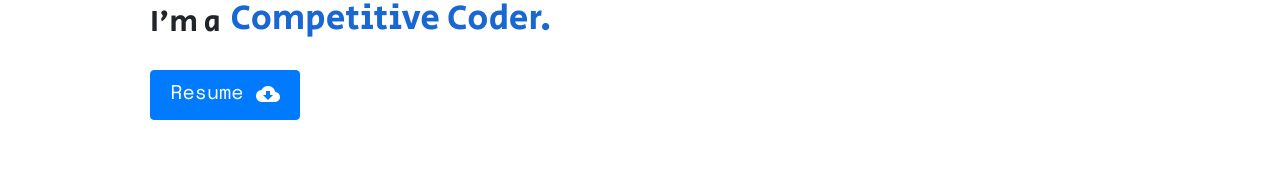
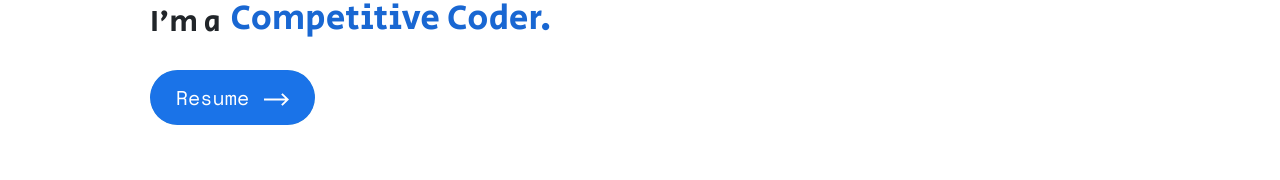
Before and after one commit to ac-ayan/ac-ayan.github.io, a React (Create React App) app: page / in a window 1280 px wide. Shown: the part 415-595 px from the top of the page. Built offline with nearby package versions, Linux system fonts and the light colour scheme; no server answers; a web font is replaced by a local one.

Commit message:
Adding new Resume Button and toggle icon

```diff
--- a/src/components/Contact.js
+++ b/src/components/Contact.js
@@ -45,7 +45,7 @@ function Contact() {
     var fields = $(".ss-item-required")
       .find("select, textarea, input")
       .serializeArray();
-    console.log(fields);
+    // console.log(fields);
     $.each(fields, function (i, field) {
       // alert(field.name + " is required");
       if (!field.value) {
--- a/src/components/Header.js
+++ b/src/components/Header.js
@@ -11,7 +11,7 @@ function Header() {
   return (
     <div className="header-section" name="home">
       <div className="text-section">
-        <p>Hi there!👋 My name is</p>
+        <p className="p-initial">Hi there!👋 My name is</p>
         <h2>
           Ayan Chakraborty
           <img
@@ -25,7 +25,8 @@ function Header() {
           B.Tech 3rd Year Student in Kalinga Instritute of Industrial
           Technology. Passionate about developing things with my utmost
           creativity and challenging myself to solve different problems with
-          coding.Travelling throughout the year to pursue the farthest expanses of Earth. ✌
+          coding.Travelling throughout the year to pursue the farthest expanses
+          of Earth. ✌
         </p>
         <div className="wrapper">
           <p>I'm a</p>
@@ -40,9 +41,39 @@ function Header() {
         {/* <button className="resume-button">Resume</button> */}
         <div className="header-footer">
           <div className="resume-button-div">
-            <Button variant="primary" className="resume-button" href="https://drive.google.com/file/d/1cpPKxxHwd_Mq3uPparE7wu6uDzWXRVSL/view?usp=sharing">
+            {/* <Button
+              variant="primary"
+              className="resume-button"
+              href="https://drive.google.com/file/d/1cpPKxxHwd_Mq3uPparE7wu6uDzWXRVSL/view?usp=sharing"
+            >
               Resume <CloudDownloadIcon />
-            </Button>
+            </Button> */}
+            <div class="btn-container">
+              <a style={{textDecoration:"none"}}
+              href="https://drive.google.com/file/d/1cpPKxxHwd_Mq3uPparE7wu6uDzWXRVSL/view?usp=sharing">
+                <button>
+                  <span class="text">Resume</span>
+                  <div class="icon-container">
+                    <div class="icon icon--left">
+                      <svg>
+                        <use xlinkHref="#arrow-right"></use>
+                      </svg>
+                    </div>
+                    <div class="icon icon--right">
+                      <svg>
+                        <use xlinkHref="#arrow-right"></use>
+                      </svg>
+                    </div>
+                  </div>
+                </button>
+              </a>
+            </div>
+
+            <svg style={{ display: "none" }}>
+              <symbol id="arrow-right" viewBox="0 0 20 10">
+                <path d="M14.84 0l-1.08 1.06 3.3 3.2H0v1.49h17.05l-3.3 3.2L14.84 10 20 5l-5.16-5z"></path>
+              </symbol>
+            </svg>
           </div>
           {/* <div>
             <span className="member-text">- Technical Member at</span>
--- a/src/components/NavBar.js
+++ b/src/components/NavBar.js
@@ -14,7 +14,12 @@ function NavBar() {
           <span className="blue">ac.</span>
         </Navbar.Brand>
       </Link>
-      <Navbar.Toggle aria-controls="basic-navbar-nav" />
+      <Navbar.Toggle
+        aria-controls="basic-navbar-nav"
+        className="basic-navbar-nav"
+      >
+        <i class="fas fa-bars"></i>
+      </Navbar.Toggle>
       <Navbar.Collapse id="basic-navbar-nav">
         <Nav className="mr-auto">
           <Link to="about" smooth={true}>
@@ -39,10 +44,8 @@ function NavBar() {
             </Nav.Link>
           </Link>
         </Nav>
-        <Link to="contact" smooth={true} >
-        <Button  className="contact-button">
-          Contact
-        </Button>
+        <Link to="contact" smooth={true}>
+          <Button className="contact-button">Contact</Button>
         </Link>
       </Navbar.Collapse>
     </Navbar>
--- a/src/css/header.css
+++ b/src/css/header.css
@@ -17,7 +17,6 @@
   color: #393d41;
   /* color : #1967d2;
   color: #34a853; */
-
 }
 .header-section .verified-image {
   margin-bottom: 5px;
@@ -39,7 +38,7 @@
 .header-section .header-footer {
   display: grid;
   grid-template-columns: auto auto;
-  justify-content: space-between;
+  justify-content: left;
 }
 .header-section .resume-button-div {
   display: flex;
@@ -60,7 +59,8 @@
   font-size: 18px;
   font-style: italic;
 }
-.header-section .wrapper, .header-section .wrapper p {
+.header-section .wrapper,
+.header-section .wrapper p {
   box-sizing: content-box;
   height: 60px;
   display: flex;
@@ -121,10 +121,9 @@
   .header-section .text-section {
     padding-right: 80px;
   }
-  .header-section .image-section img{
+  .header-section .image-section img {
     width: 340px;
   }
-
 }
 
 @media (max-width: 1461px) {
@@ -133,20 +132,22 @@
   }
 }
 @media (max-width: 1341px) {
-  .header-section{
+  .header-section {
     padding: 60px 150px;
   }
-  .header-section .text-section{
+  .header-section .text-section {
     padding-top: 80px;
   }
-
 }
 @media (max-width: 1200px) {
   .header-section {
     grid-template-columns: auto;
     padding: 60px;
   }
-  .header-section .wrapper{
+  .header-section .header-footer {
+    justify-content: center;
+  }
+  .header-section .wrapper {
     justify-content: center;
   }
   .header-section .text-section {
@@ -155,6 +156,9 @@
     align-items: center;
     justify-content: center;
     padding: 30px 0;
+  }
+  .header-section .text-section .p-initial{
+    text-align: center;
   }
   .header-section .header-footer {
     grid-template-columns: auto auto;
@@ -186,7 +190,8 @@
   }
 }
 @media (max-width: 535px) {
-  .header-section .wrapper, .header-section .wrapper p{
+  .header-section .wrapper,
+  .header-section .wrapper p {
     font-size: 25px;
   }
 }
@@ -194,5 +199,93 @@
   .header-section {
     padding: 80px 20px 10px;
   }
+}
 
+/* //////////////////Button////////////// */
+
+.btn-container {
+  width: 100%;
+  height: 100%;
+  display: flex;
+  justify-content: center;
+  align-items: center;
+  background: var(--bg);
+  --btn-bg: #1a73e8;
+  --bg: #fff;
 }
+
+.resume-button-div button {
+  --width: 165px;
+  --height: 55px;
+  border: 0;
+  position: relative;
+  min-width: var(--width);
+  min-height: var(--height);
+  border-radius: var(--height);
+  color: #fff;
+  font-weight: 500;
+  background: #79add3;
+  cursor: pointer;
+  overflow: hidden;
+  display: flex;
+  justify-content: center;
+  align-items: center;
+  font-family: "Space Mono", monospace;
+  font-size: 20px;
+}
+.resume-button-div button .text,
+.resume-button-div button .icon-container {
+  position: relative;
+  z-index: 2;
+}
+.resume-button-div button .icon-container {
+  --icon-size: 25px;
+  position: relative;
+  width: var(--icon-size);
+  height: var(--icon-size);
+  margin-left: 15px;
+  transition: transform 500ms ease;
+}
+.resume-button-div button .icon-container .icon {
+  position: absolute;
+  left: 0;
+  top: -3px;
+  width: var(--icon-size);
+  height: var(--icon-size);
+  transition: transform 500ms ease, opacity 250ms ease;
+}
+.resume-button-div button .icon-container .icon--left {
+  transform: translateX(-200%);
+  opacity: 0;
+}
+.resume-button-div button .icon-container .icon svg {
+  width: 100%;
+  height: 100%;
+  fill: #fff;
+}
+.resume-button-div button::after {
+  content: "";
+  position: absolute;
+  left: 0;
+  top: 0;
+  width: 100%;
+  height: 100%;
+  background: var(--btn-bg);
+  border-radius: var(--height);
+  z-index: 1;
+  transition: transform 500ms ease;
+}
+.resume-button-div button:hover::after {
+  transform: translateX(65%);
+}
+.resume-button-div button:hover .icon-container {
+  transform: translateX(45%);
+}
+.resume-button-div button:hover .icon-container .icon--left {
+  transform: translateX(0);
+  opacity: 1;
+}
+.resume-button-div button:hover .icon-container .icon--right {
+  transform: translateX(200%);
+  opacity: 0;
+}
--- a/src/css/navbar.css
+++ b/src/css/navbar.css
@@ -55,7 +55,15 @@
 .font-color{
     color: white !important;
 }
-
+.basic-navbar-nav{
+    border: none;
+}
+.collapsed i{
+    color: white !important;
+}
+.toggle-icon{
+    color: white !important;
+}
 @media (max-width: 1461px){
     .navbar-section{
         padding: 0px 150px;
--- a/src/js/navbar.js
+++ b/src/js/navbar.js
@@ -3,11 +3,13 @@ import "../css/navbar.css";
 $(function () {
     $(document).scroll(function () {
       var $nav = $(".navbar-section");
+      var $navtoggle = $(".basic-navbar-nav");
       var $font = $(".nav-item");
       var $green = $(".green");
       var $blue = $(".blue");
       var $contact = $(".contact-button")
       $nav.toggleClass('scrolled', $(this).scrollTop() > $nav.height());
+      $navtoggle.toggleClass('toggle-icon', $(this).scrollTop() > $nav.height());
       $font.toggleClass('font-color',$(this).scrollTop() > $nav.height());
       $green.toggleClass('white',$(this).scrollTop() > $nav.height());
       $contact.toggleClass('contact-button-new',$(this).scrollTop() > $nav.height());
```
